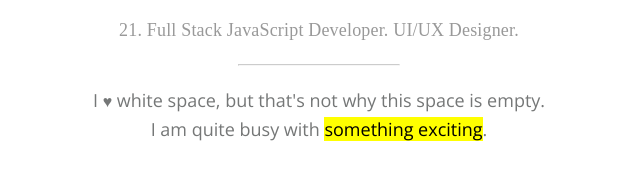
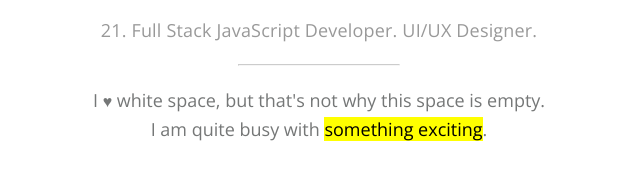
Before and after one commit to metagrover/metagrover.github.io, a plain HTML site: page index.html in a window 1280 px wide. Shown: the part 205-385 px from the top of the page, 321-961 px from the left. Drawn offline with nearby package versions, Linux system fonts and the light colour scheme.

Commit message:
Update intro styles

```diff
--- a/index.html
+++ b/index.html
@@ -29,9 +29,7 @@
 			line-height: 32px;
 		}
 		.intro{
-			font-family: "Times New Roman";
 			color: #999;
-			font-size: 18px;
 			letter-spacing: 0.01em;
 		}
 		hr{
```
